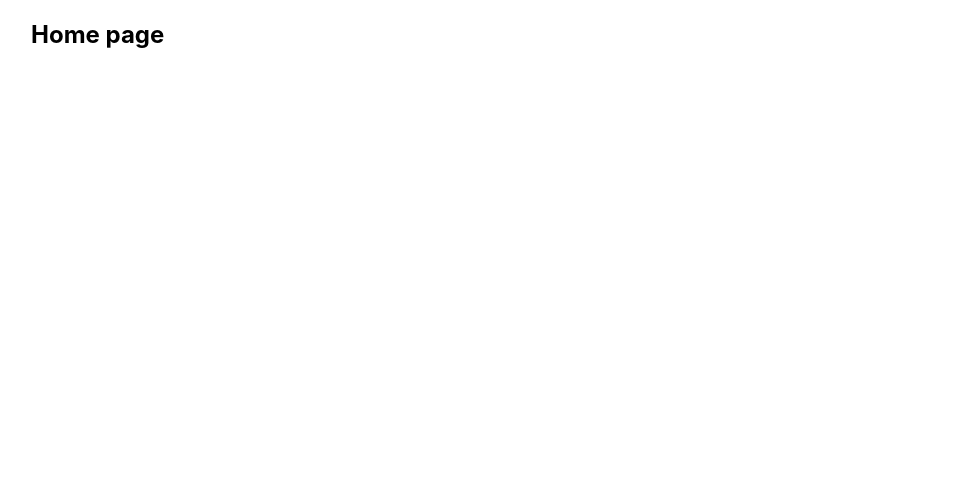
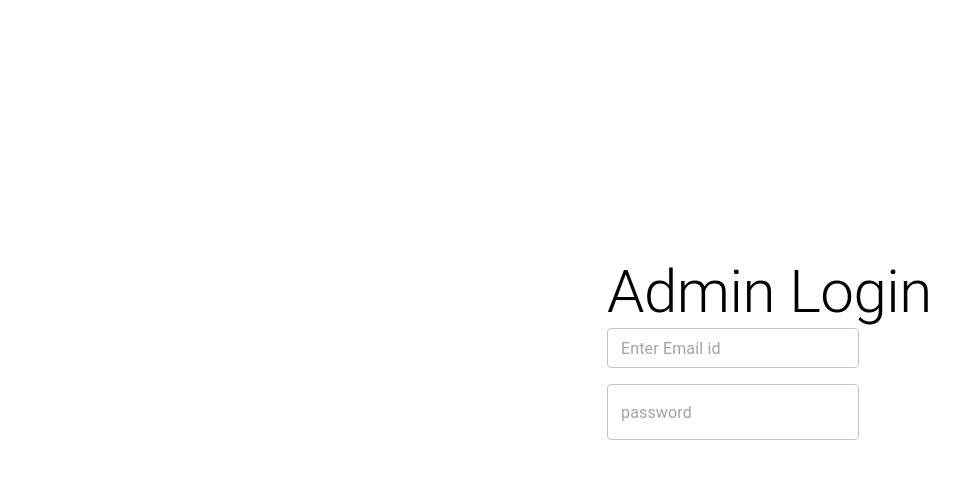
Before and after one commit to vinayMsuresh/next-project1, a Next.js app: page / in a window 1280 px wide. Shown: the top 478 px of the page, without its empty margins (1-960 px from the left). Built offline with nearby package versions, Linux system fonts and the light colour scheme.

Commit message:
Added admin ui fields

```diff
--- a/package.json
+++ b/package.json
@@ -16,7 +16,7 @@
     "axios": "^0.27.2",
     "jsonwebtoken": "^8.5.1",
     "mongoose": "^6.4.2",
-    "next": "12.2.0",
+    "next": "^12.2.0",
     "react": "18.2.0",
     "react-dom": "18.2.0",
     "styled-components": "^5.3.5"
--- a/pages/index.js
+++ b/pages/index.js
@@ -1,11 +1,39 @@
+import { Typography } from '@mui/material'
 import Head from 'next/head'
 import Image from 'next/image'
 import styles from '../styles/Home.module.css'
+import Stack from '@mui/material/Stack';
+import TextField from '@mui/material/TextField';
 
 export default function Home() {
   return (
     <div className={styles.container}>
-      <h2>Home page</h2>
+      <Typography variant='h2'>Admin Login</Typography>
+      <Stack
+      component="form"
+      sx={{
+        width: '25ch',
+
+      }}
+      spacing={2}
+      noValidate
+      autoComplete="off"
+    >
+      <TextField
+        hiddenLabel
+        id="filled-hidden-label-small"
+        placeholder='Enter Email id'
+       type="email"
+        size="small"
+      />
+      <TextField
+      type="password"
+        hiddenLabel
+        id="filled-hidden-label-normal"
+        placeholder='password'
+
+      />
+    </Stack>
     </div>
   )
 }
--- a/styles/Home.module.css
+++ b/styles/Home.module.css
@@ -1,5 +1,8 @@
 .container {
   padding: 0 2rem;
+  margin-top: 20%;
+  margin-left: 45%;
+
 }
 
 .main {
```
Also changed, not shown: 1 other file (tests, documents, lock files or other folders).
